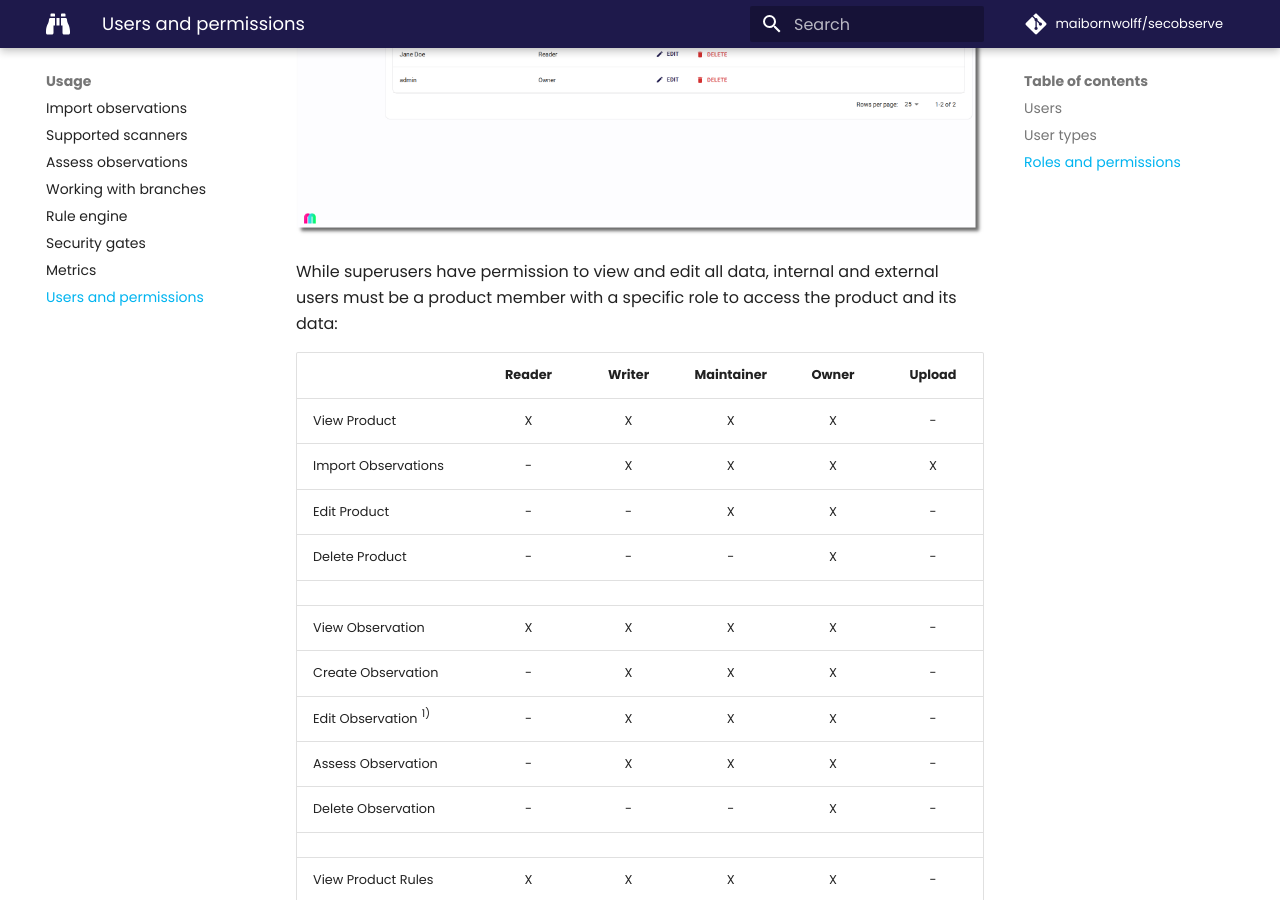
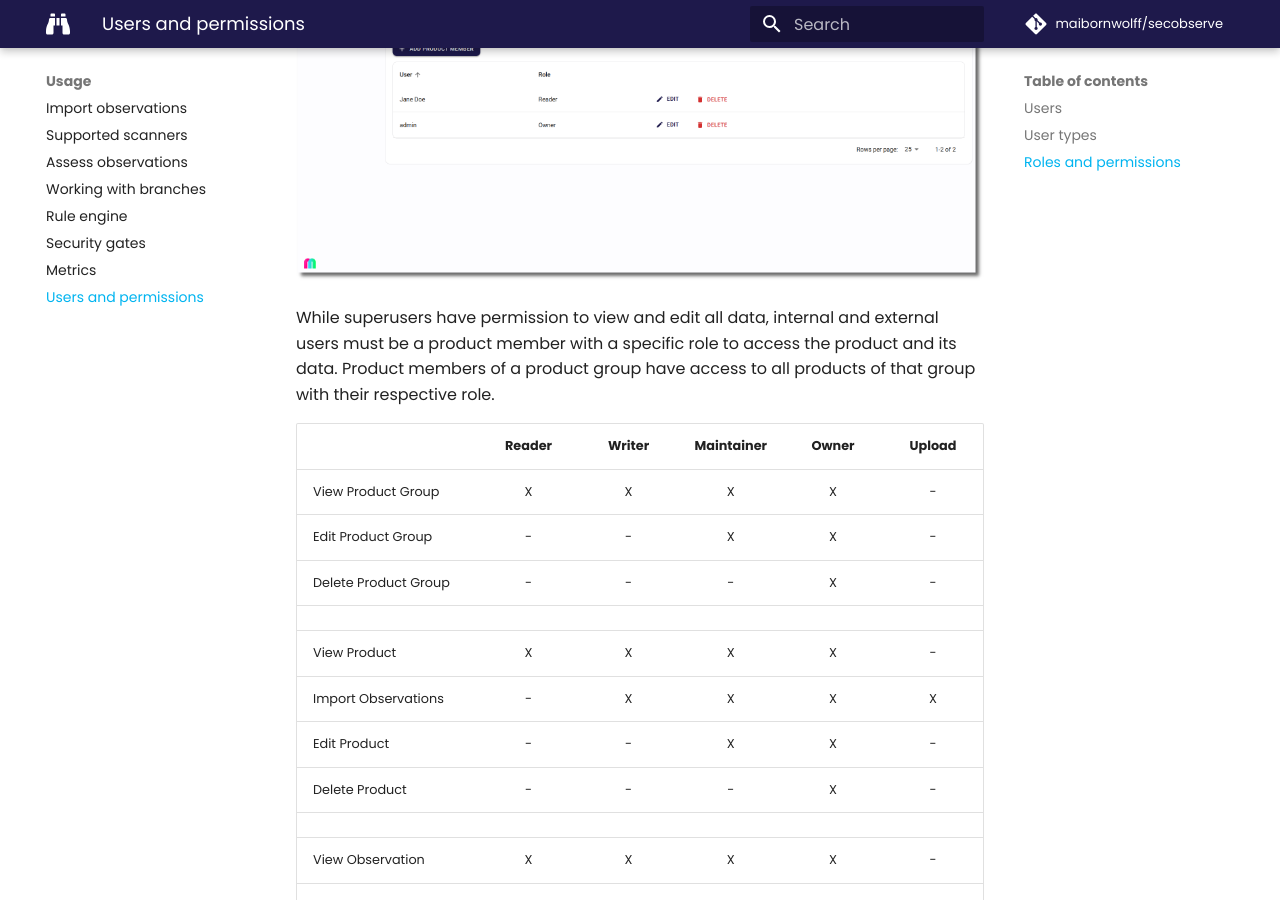
Before and after one commit to MaibornWolff/SecObserve, an MkDocs documentation site: the page built from docs/usage/users_permissions.md, in a window 1280 px wide and 900 px high, scrolled down 1725 px. Built offline with MkDocs 1.6.1 and Material for MkDocs 9.7.7, drawn with Linux system fonts in a browser that asks for light colours; comment, search, counter and statistics services are not loaded; some of the changed text lies outside the part shown.

Commit message:
chore: documentation

```diff
--- a/docs/usage/users_permissions.md
+++ b/docs/usage/users_permissions.md
@@ -21,25 +21,30 @@ The user type can be set by flags in the user administration:
 
 There are some general permissions based on the user's type:
 
-|                      | Internal | External | Superuser |
-|----------------------|:--------:|:--------:|:---------:|
-| Create Product       | X        | -        | X         |
-|                      |          |          |           |
-| View General Rules   | X        | X        | X         |
-| Create General Rules | -        | -        | X         |
-| Edit General Rules   | -        | -        | X         |
-| Delete General Rules | -        | -        | X         |
-|                      |          |          |           |
-| Access Admin UI      | -        | -        | X         |
+|                       | Internal | External | Superuser |
+|-----------------------|:--------:|:--------:|:---------:|
+| Create Product Groups | X        | -        | X         |
+| Create Product        | X        | -        | X         |
+|                       |          |          |           |
+| View General Rules    | X        | X        | X         |
+| Create General Rules  | -        | -        | X         |
+| Edit General Rules    | -        | -        | X         |
+| Delete General Rules  | -        | -        | X         |
+|                       |          |          |           |
+| Access Admin UI       | -        | -        | X         |
 
 ## Roles and permissions
 
 ![Product Members](../assets/images/screenshot_product_members.png)
 
-While superusers have permission to view and edit all data, internal and external users must be a product member with a specific role to access the product and its data:
+While superusers have permission to view and edit all data, internal and external users must be a product member with a specific role to access the product and its data. Product members of a product group have access to all products of that group with their respective role.
 
 |                          | Reader | Writer | Maintainer | Owner | Upload |
 |--------------------------|:------:|:------:|:----------:|:-----:|:------:|
+| View Product Group       | X      | X      | X          | X     | -      |
+| Edit Product Group       | -      | -      | X          | X     | -      |
+| Delete Product Group     | -      | -      | -          | X     | -      |
+|                          |        |        |            |       |        |
 | View Product             | X      | X      | X          | X     | -      |
 | Import Observations      | -      | X      | X          | X     | X      |
 | Edit Product             | -      | -      | X          | X     | -      |
```
Also changed, not shown: docs/getting_started/data_model.md (+5 -0 lines).
